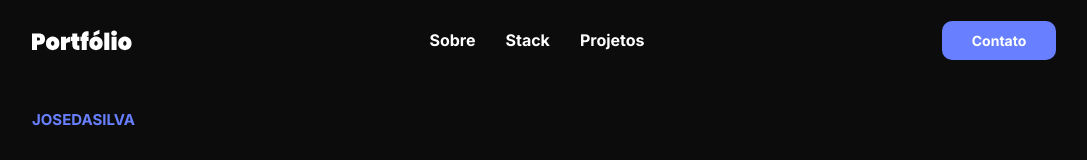
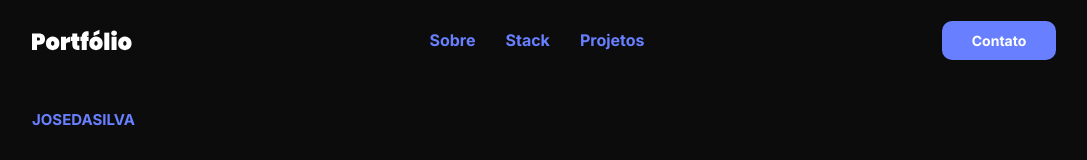
Before and after one commit to MathGoOli-Frontend/m3-s1-entrega-portfolio-template-MathGoOli, a React (Vite) app: page / in a window 1280 px wide. Shown: the top 160 px of the page, without its empty margins (96-1183 px from the left). Built offline with nearby package versions, Linux system fonts and the light colour scheme.

Commit message:
fix <a> tag color in global settings

```diff
--- a/src/styles/globalStyles.css
+++ b/src/styles/globalStyles.css
@@ -75,7 +75,7 @@ a{
     font-size: var(--link-font);
     font-weight: var(--link-height);
     text-decoration: none;
-
+    color: var(--color-purple);
 }
 a:hover{
     text-decoration: underline;
```
